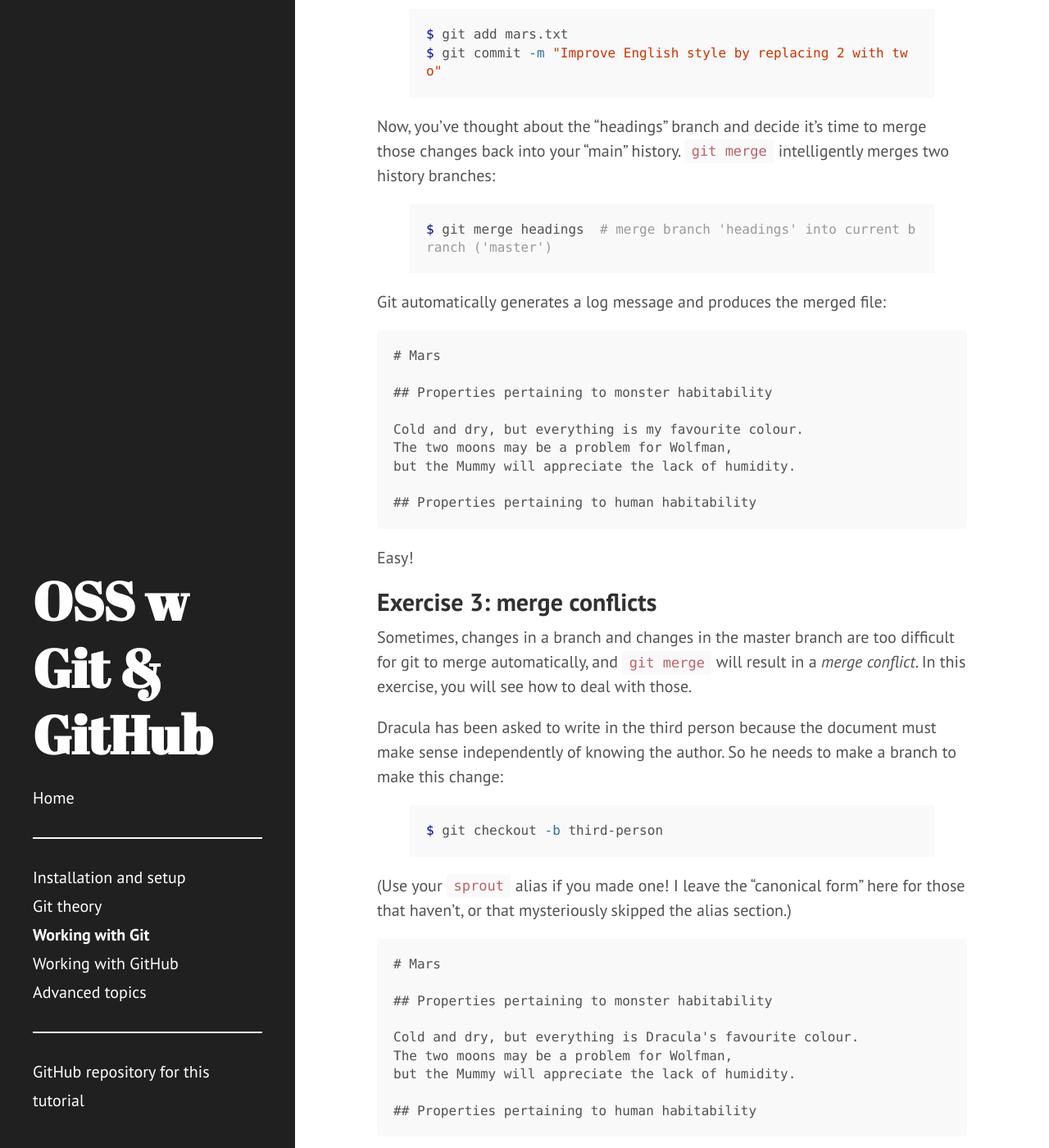
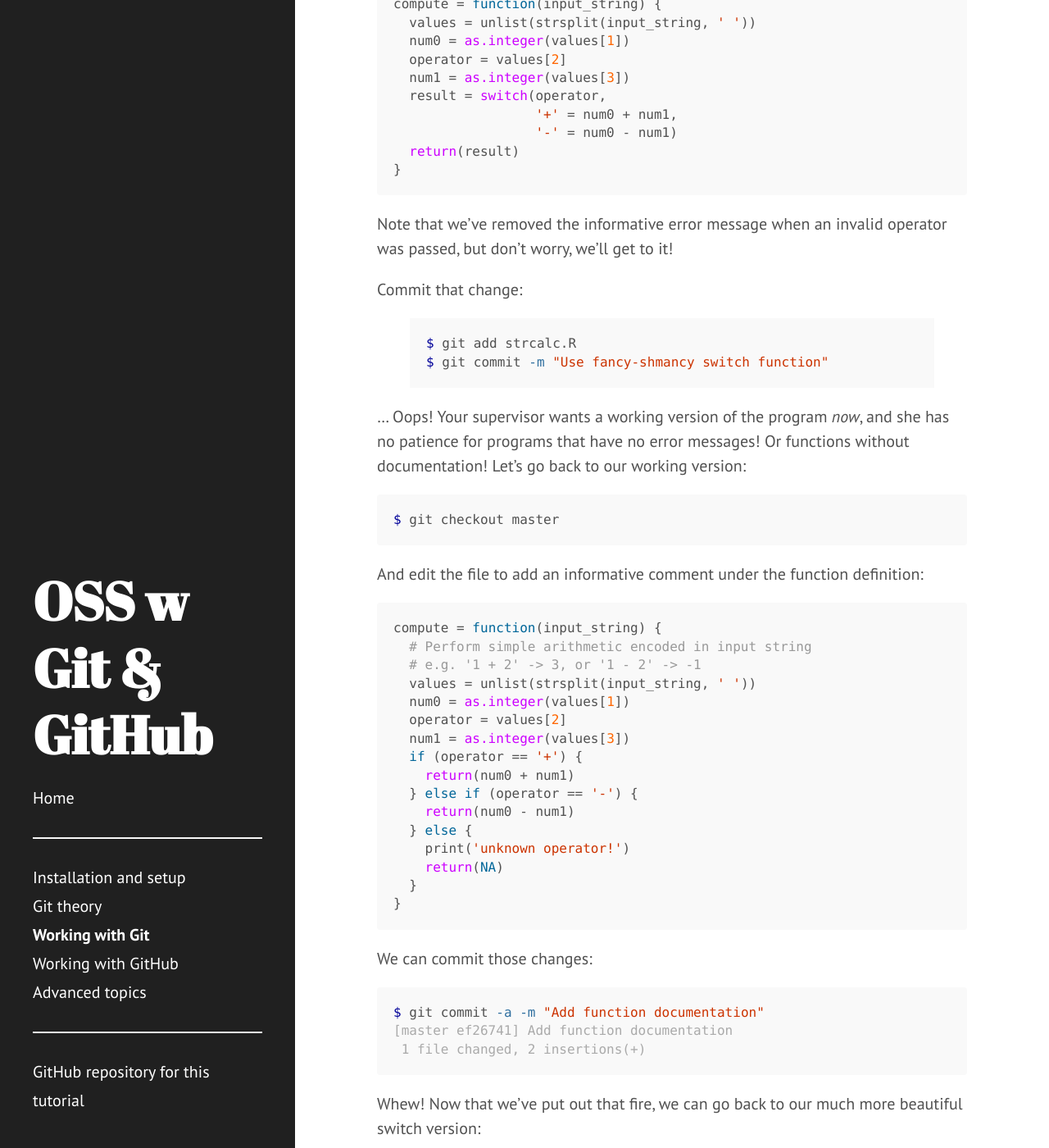
Before and after one commit to jni/git-tutorial, a Jekyll site: the page built from 2-working.md, in a window 1280 px wide and 1400 px high, scrolled down 10303 px. Shown: the whole window at 82% size. Built offline with Jekyll 4.4.1, drawn with Linux system fonts in a browser that asks for light colours; some of the changed text lies outside the part shown.

Commit message:
Finish R conversion of working with git

````diff
--- a/2-working.md
+++ b/2-working.md
@@ -120,31 +120,32 @@ Your branch is up-to-date with 'origin/master'.
 Untracked files:
   (use "git add <file>..." to include in what will be committed)
 
-        mars.txt
+    strcalc.R
 
-nothing added to commit but untracked files present (use "git add" to track)
+    nothing added to commit but untracked files present (use "git add" to
+    track)
 {% endhighlight %}
 
 Tell git to add the file to its tracking system:
 
 {% highlight console %}
-$ git add mars.txt
+$ git add strcalc.R
 $ git status
 On branch master
 Your branch is up-to-date with 'origin/master'.
 Changes to be committed:
   (use "git reset HEAD <file>..." to unstage)
 
-        new file:   mars.txt
+    new file:   strcalc.R
 {% endhighlight %}
 
 Then, *commit* the changes to the history:
 
 {% highlight console %}
-$ git commit --message "Start notes on Mars as a base"
-[master 3e1d628] Start notes on Mars as a base
- 1 file changed, 1 insertion(+)
- create mode 100644 mars.txt
+$ git commit --message "Initial work on an R string calculator"
+[master c85a965] Initial work on an R string calculator
+ 1 file changed, 12 insertions(+)
+ create mode 100644 strcalc.R
 {% endhighlight %}
 
 The quoted string is called a *commit message*. This should summarise the
@@ -178,11 +179,26 @@ followed in the community:
 
 ### ... back to the exercise
 
-Add another line, to the file, so that it reads as follows:
+We shouldn't return 0 on error, because it can be confused with a perfectly
+valid result. Instead, R provides a handy value for missing or invalid data:
+`NA`.
 
-~~~
-Cold and dry, but everything is my favourite colour.
-The 2 moons may be a problem for Wolfman.
+Edit your file so that, if the operator is not recognised, it returns `NA`
+instead of 0.
+
+~~~R
+compute = function(input_string) {
+  values = unlist(strsplit(input_string, ' '))
+  num0 = as.integer(values[1])
+  operator = values[2]
+  num1 = as.integer(values[3])
+  if (operator == '+') {
+    return(num0 + num1)
+  } else {
+    print('unknown operator!')
+    return(NA)
+  }
+}
 ~~~
 
 As before, we can check the status:
@@ -196,13 +212,13 @@ Changes not staged for commit:
   (use "git add <file>..." to update what will be committed)
   (use "git checkout -- <file>..." to discard changes in working directory)
 
-    modified:   mars.txt
+	modified:   strcalc.R
 
 no changes added to commit (use "git add" and/or "git commit -a")
 {% endhighlight %}
 
 This time, the output is a bit different: rather than showing you an
-"Untracked file", your changes to `mars.txt` are now listed as "not staged
+"Untracked file", your changes to `strcalc.R` are now listed as "not staged
 for commit". What does this mean?
 
 If you think of git as taking snapshots of changes over the life of a
@@ -225,47 +241,62 @@ to stage things manually, or you might find yourself searching for
 
 Ok let's just commit everything now. =P
 
+BUT FIRST! Let's actually check that "everything" is what we want. In
+addition to the one-line, "files changed" summary that we've seen, we can
+ask git for a line-by-line summary of changes:
+
+```console
+$ git diff
+diff --git a/strcalc.R b/strcalc.R
+index bf38946..1a0d609 100644
+--- a/strcalc.R
++++ b/strcalc.R
+@@ -7,6 +7,6 @@ compute = function(input_string) {
+     return(num0 + num1)
+   } else {
+     print('unknown operator!')
+-    return(0)
++    return(NA)
+   }
+ }
+```
+
+You can see that changes to a line are encoded in git as deletion of
+that line and addition of the modified line. Git works on a line by line
+basis, which is why it's perfect for code and plain text files, but not
+so great for big binary files such as images.
+
+At any rate, the list of all the changes is indeed what we want to commit,
+so we can use `--all`:
+
 {% highlight console %}
-$ git commit --all --message "Add concerns about effect of moons on Wolfman"
+$ git commit --all --message "Return NA, not 0, on invalid input"
 {% endhighlight %}
 
-Finally, let's add a line about the Mummy's preferences:
+Finally, let's add support for subtraction:
 
+~~~R
+compute = function(input_string) {
+  values = unlist(strsplit(input_string, ' '))
+  num0 = as.integer(values[1])
+  operator = values[2]
+  num1 = as.integer(values[3])
+  if (operator == '+') {
+    return(num0 + num1)
+  } else if (operator == '-') {
+    return(num0 - num1)
+  } else {
+    print('unknown operator!')
+    return(NA)
+  }
+}
 ~~~
-Cold and dry, but everything is my favourite colour.
-The 2 moons may be a problem for Wolfman,
-but the Mummy will appreciate the lack of humidity.
-~~~
-
-(Note the comma at the end of the second line.)
-
-In addition to producing the `git status` one-line summary that we've
-seen before, git can produce a line-by-line description of everything
-that's changed since our last commit:
-
-{% highlight console %}
-$ git diff
-diff --git a/mars.txt b/mars.txt
-index 30c4e2f..86cd5c2 100644
---- a/mars.txt
-+++ b/mars.txt
-@@ -1,2 +1,3 @@
- Cold and dry, but everything is my favourite colour.
--The 2 moons may be a problem for Wolfman.
-+The 2 moons may be a problem for Wolfman,
-+but the Mummy will appreciate the lack of humidity.
-{% endhighlight %}
-
-That's a machine-readable "diff format" that can be used by git and other
-software to reproduce the changes. Notice that a substitution (changing a
-full-stop into a comma) is encoded as a line deletion and addition, and the
-new line about the Mummy is another addition.
 
 Let's commit the changes:
 
 {% highlight console %}
-$ git add mars.txt
-$ git commit -m "Note Mummy's preference for Martian atmosphere"
+$ git add strcalc.R
+$ git commit -m "Add support for subtraction"
 {% endhighlight %}
 
 (`-m` is a shortcut for `--message`.)
@@ -274,27 +305,27 @@ You now have a *history* that you can look at and interact with:
 
 {% highlight console %}
 $ git log
-commit 37aa3b547fde90c36af10c45b07ca74c6936750d
+commit dbf8ab9aa4ed7e62e856c8c0620d2e2406baec01
 Author: Juan Nunez-Iglesias <juan.n@unimelb.edu.au>
-Date:   Tue May 26 15:04:59 2015 +1000
+Date:   Mon Apr 11 21:28:47 2016 +1000
 
-    Note Mummy's preference for Martian atmosphere
+    Add support for subtraction
 
-commit 71269262f49859b9b53b2e3ccbeec084fcae624b
+commit c0a11b0e00c591f51c6be601d25bbe8cdd6277ac
 Author: Juan Nunez-Iglesias <juan.n@unimelb.edu.au>
-Date:   Tue May 26 14:49:15 2015 +1000
+Date:   Mon Apr 11 21:17:47 2016 +1000
 
-    Add concerns about effect of moons on Wolfman
+    Return NA, not 0, on invalid input
 
-commit 3e1d628655c096b98d0fe7a2994350c014196714
+commit c85a9652b60583e43e189f5c0acc4759453f0569
 Author: Juan Nunez-Iglesias <juan.n@unimelb.edu.au>
-Date:   Tue May 26 12:46:17 2015 +1000
+Date:   Mon Apr 11 21:10:12 2016 +1000
 
-    Start notes on Mars as a base
+    Initial work on an R string calculator
 
-commit 2407f61e7bddda4e59118f2dfe78317a1d5a199c
+commit 8ab045720aed3f9478d6a580e5d9ba99071789f2
 Author: Juan Nunez-Iglesias <jni.soma@gmail.com>
-Date:   Tue May 26 12:23:56 2015 +1000
+Date:   Mon Apr 11 12:19:18 2016 +1000
 
     Initial commit
 {% endhighlight %}
@@ -313,37 +344,52 @@ state without impacting any branches by performing another checkout.
 If you want to create a new branch to retain commits you create, you may
 do so (now or later) by using -b with the checkout command again. Example:
 
-  git checkout -b new_branch_name
+  git checkout -b <new-branch-name>
 
-HEAD is now at 7126926... Add concerns about effect of moons on Wolfman
+HEAD is now at c85a965... Initial work on an R string calculator
 {% endhighlight %}
 
 You can verify that the file in your directory is now the older
 version:
 
 {% highlight console %}
-$ cat mars.txt
-Cold and dry, but everything is my favourite colour.
-The 2 moons may be a problem for Wolfman.
+$ cat strcalc.R
+compute = function(input_string) {
+  values = unlist(strsplit(input_string, ' '))
+  num0 = as.integer(values[1])
+  operator = values[2]
+  num1 = as.integer(values[3])
+  if (operator == '+') {
+    return(num0 + num1)
+  } else {
+    print('unknown operator!')
+    return(0)
+  }
+}
 {% endhighlight %}
 
 > Note: you can use just the first few digits of the hash when checking
 > out a specific revision:
 >
 > {% highlight console %}
-> $ git checkout 7126
-> HEAD is now at 7126926... Add concerns about effect of moons on Wolfman
+> $ git checkout c0a11
+> Previous HEAD position was c85a965... Initial work on an R string calculator
+> HEAD is now at c0a11b0... Return NA, not 0, on invalid input
 > {% endhighlight %}
 
 Thankfully, it's easy to go back to the latest version:
 
 {% highlight console %}
 $ git checkout master
+Previous HEAD position was c0a11b0... Return NA, not 0, on invalid input
+Switched to branch 'master'
+Your branch is ahead of 'origin/master' by 3 commits.
+  (use "git push" to publish your local commits)
 {% endhighlight %}
 
 ## Exercise 2: branches
 
-Now we will undertake a major change to the structure of the document.
+Now we will undertake a major change to the structure of the function.
 Because it's such a big
 change, you want to work in a different _branch_ from "master", so that
 you can keep using that one while fixing up the new stuff. In practice,
@@ -351,11 +397,11 @@ almost _every_ change is significant enough to warrant a new branch,
 because "sprouting" one is cheap and easy.
 
 {% highlight console %}
-$ git checkout -b headings  # make branch to add headings
+$ git checkout -b use-switch  # make branch to use switch statement
 {% endhighlight %}
 
 You should read that as: check out the current branch into a new branch
-called `headings`. This is a good opportunity to learn about aliases,
+called `use-switch`. This is a good opportunity to learn about aliases,
 which are short names for commands that make them more memorable:
 
 {% highlight console %}
@@ -365,7 +411,7 @@ $ git config --global alias.sprout 'checkout -b'
 You can then replace the previous command with:
 
 {% highlight console %}
-$ git sprout headings
+$ git sprout use-switch
 {% endhighlight %}
 
 Feel free to get as creative as you want with your alias names! They are
@@ -373,167 +419,194 @@ essential to making a more intuitive git interface that works for you. (But
 do keep in mind that they will not be there when you use a different
 computer!)
 
-Now let's change the style of the text to be a bit less robotic:
+Now let's replace the longish list of if / else-if with a switch statement:
 
+~~~R
+compute = function(input_string) {
+  values = unlist(strsplit(input_string, ' '))
+  num0 = as.integer(values[1])
+  operator = values[2]
+  num1 = as.integer(values[3])
+  result = switch(operator,
+                  '+' = num0 + num1,
+                  '-' = num0 - num1)
+  return(result)
+}
 ~~~
-# Mars
 
-## Properties pertaining to monster habitability
-
-Cold and dry, but everything is my favourite colour.
-The 2 moons may be a problem for Wolfman,
-but the Mummy will appreciate the lack of humidity.
-~~~
+Note that we've removed the informative error message when an invalid
+operator was passed, but don't worry, we'll get to it!
 
 Commit that change:
 
 {% highlight console %}
-$ git add mars.txt
-$ git commit -m "Add title and heading"
+$ git add strcalc.R
+$ git commit -m "Use fancy-shmancy switch function"
 {% endhighlight %}
 
-... and add a heading for human-focused concerns:
+... Oops! Your supervisor wants a working version of the program *now*,
+and she has no patience for programs that have no error messages! Or
+functions without documentation! Let's go back to our working version:
 
-~~~
-# Mars
+```console
+$ git checkout master
+```
 
-## Properties pertaining to monster habitability
+And edit the file to add an informative comment under the function
+definition:
 
-Cold and dry, but everything is my favourite colour.
-The 2 moons may be a problem for Wolfman,
-but the Mummy will appreciate the lack of humidity.
+```R
+compute = function(input_string) {
+  # Perform simple arithmetic encoded in input string
+  # e.g. '1 + 2' -> 3, or '1 - 2' -> -1
+  values = unlist(strsplit(input_string, ' '))
+  num0 = as.integer(values[1])
+  operator = values[2]
+  num1 = as.integer(values[3])
+  if (operator == '+') {
+    return(num0 + num1)
+  } else if (operator == '-') {
+    return(num0 - num1)
+  } else {
+    print('unknown operator!')
+    return(NA)
+  }
+}
+```
 
-## Properties pertaining to human habitability
-~~~
+We can commit those changes:
 
-Now commit, return to the master branch, and make some unrelated changes:
+```console
+$ git commit -a -m "Add function documentation"
+[master ef26741] Add function documentation
+ 1 file changed, 2 insertions(+)
+```
 
-{% highlight console %}
-$ git add mars.txt
-$ git commit -m "Add heading for human-specific concerns"
+Whew! Now that we've put out that fire, we can go back to our much more
+beautiful switch version:
+
+```console
+$ git checkout use-switch
+```
+
+Now, `switch` lets us specify a default value at the very end, which is
+equivalent to the `else` that we had for unknown operators in the original
+function. So:
+
+```R
+compute = function(input_string) {
+  values = unlist(strsplit(input_string, ' '))
+  num0 = as.integer(values[1])
+  operator = values[2]
+  num1 = as.integer(values[3])
+  result = switch(operator,
+                  '+' = num0 + num1,
+                  '-' = num0 - num1,
+                  NA)
+  if (is.na(result)) {
+    print('unknown operator!')
+  }
+  return(result)
+}
+```
+
+And we commit it:
+
+```console
+$ git commit -a -m "Add NA processing for switch statement"
+[use-switch 7a1e58b] Add NA processing for switch statement
+ 1 file changed, 5 insertions(+), 1 deletion(-)
+```
+
+Now you decide that your `use-switch` branch is ready to become the main
+branch of your program. It's great because adding new operators will be
+super-easy!
+
+`git merge` can often automatically reconcile changes in two branched
+histories:
+
+```console
 $ git checkout master
-{% endhighlight %}
+Switched to branch 'master'
+Your branch is ahead of 'origin/master' by 4 commits.
+  (use "git push" to publish your local commits)
+$ git merge use-switch
+Auto-merging strcalc.R
+Merge made by the 'recursive' strategy.
+ strcalc.R | 14 +++++++-------
+ 1 file changed, 7 insertions(+), 7 deletions(-)
+```
 
-Replace the number "2" with the word "two":
+Git has automatically done the work of resolving the different changes!
 
-~~~
-Cold and dry, but everything is my favourite colour.
-The two moons may be a problem for Wolfman,
-but the Mummy will appreciate the lack of humidity.
-~~~
+```
+compute = function(input_string) {
+  # Perform simple arithmetic encoded in input string
+  # e.g. '1 + 2' -> 3, or '1 - 2' -> -1
+  values = unlist(strsplit(input_string, ' '))
+  num0 = as.integer(values[1])
+  operator = values[2]
+  num1 = as.integer(values[3])
+  result = switch(operator,
+                  '+' = num0 + num1,
+                  '-' = num0 - num1,
+                  NA)
+  if (is.na(result)) {
+    print('unknown operator!')
+  }
+  return(result)
+}
+```
 
-And commit those changes:
-
-{% highlight console %}
-$ git add mars.txt
-$ git commit -m "Improve English style by replacing 2 with two"
-{% endhighlight %}
-
-Now, you've thought about the "headings" branch and decide it's time to
-merge those changes back into your "main" history. `git merge` intelligently
-merges two history branches:
-
-{% highlight console %}
-$ git merge headings  # merge branch 'headings' into current branch ('master')
-{% endhighlight %}
-
-Git automatically generates a log message and produces the merged file:
-
-~~~
-# Mars
-
-## Properties pertaining to monster habitability
-
-Cold and dry, but everything is my favourite colour.
-The two moons may be a problem for Wolfman,
-but the Mummy will appreciate the lack of humidity.
-
-## Properties pertaining to human habitability
-~~~
-
-Easy!
 
 ## Exercise 3: merge conflicts
 
-Sometimes, changes in a branch and changes in the master branch are too
-difficult for git to merge automatically, and `git merge` will result in a
-*merge conflict*. In this exercise, you will see how to deal with those.
+Sometimes, it's not clear *how* two branching changes should be merged, for
+example if the same line is changed in both histories. Which change should
+take precedence? Git does the right thing and defers the decision to you.
+Let's see how it does this.
 
-Dracula has been asked to write in the third person because the document
-must make sense independently of knowing the author. So he needs to make a
-branch to make this change:
+Create a branch to add the multiplication operator:
 
-{% highlight console %}
-$ git checkout -b third-person
-{% endhighlight %}
+```console
+$ git checkout master -b add-multiplication
+```
 
-(Use your `sprout` alias if you made one! I leave the "canonical form" here
-for those that haven't, or that mysteriously skipped the alias section.)
+Thanks to our work with `switch`, it's as simple as adding the following
+line after the subtraction operator:
 
-~~~
-# Mars
+```R
+                  '*' = num0 * num1,
+```
 
-## Properties pertaining to monster habitability
+Commit that change:
 
-Cold and dry, but everything is Dracula's favourite colour.
-The two moons may be a problem for Wolfman,
-but the Mummy will appreciate the lack of humidity.
+```console
+$ git commit -a -m "Add support for multiplication operator"
+```
 
-## Properties pertaining to human habitability
-~~~
+Now, repeat the same procedure, including the new branch, for division:
 
-Commit the change:
+```console
+$ git checkout master -b add-division
+# ... make changes to R file ...
+$ git commit -a -m "Add support for division operator"
+```
 
-{% highlight console %}
-$ git add mars.txt
-$ git commit -m "Change Dracula reference to the third person"
-{% endhighlight %}
-
-Now, a pedantic member of the team (let's call them "Juan Nunez-Iglesias")
-has requested that only valid, complete English sentences should appear in
-the document text. So we make another branch for that change.
+Finally, bring those changes into the master branch:
 
 {% highlight console %}
 $ git checkout master
-$ git checkout -b pedant
-{% endhighlight %}
-
-And edit the file as follows:
-
-~~~
-# Mars
-
-## Properties pertaining to monster habitability
-
-Mars is cold and dry, but everything is my favourite colour.
-The two moons may be a problem for Wolfman,
-but the Mummy will appreciate the lack of humidity.
-
-## Properties pertaining to human habitability
-~~~
-
-And commit our changes:
-
-{% highlight console %}
-$ git add mars.txt
-$ git commit -m "Complete first sentence"
-{% endhighlight %}
-
-Finally, we get back the master branch and try to merge each branch in
-sequence:
-
-{% highlight console %}
-$ git checkout master
-$ git merge third-person
-$ git merge pedant
+$ git merge add-multiplication
+$ git merge add-division
 {% endhighlight %}
 
 At this point git will, to use a technical term, *chuck a hissy fit*, and
 refuse to perform the merge:
 
 {% highlight console %}
-Auto-merging mars.txt
-CONFLICT (content): Merge conflict in mars.txt
+Auto-merging strcalc.R
+CONFLICT (content): Merge conflict in strcalc.R
 Automatic merge failed; fix conflicts and then commit the result.
 {% endhighlight %}
 
@@ -542,48 +615,67 @@ changes. Git places markers on the file where it has found conflicts,
 so you can quickly identify those locations and decide on a fix:
 
 ~~~
-# Mars
-
-## Properties pertaining to monster habitability
-
+compute = function(input_string) {
+  # Perform simple arithmetic encoded in input string
+  # e.g. '1 + 2' -> 3, or '1 - 2' -> -1
+  values = unlist(strsplit(input_string, ' '))
+  num0 = as.integer(values[1])
+  operator = values[2]
+  num1 = as.integer(values[3])
+  result = switch(operator,
+                  '+' = num0 + num1,
+                  '-' = num0 - num1,
 <<<<<<< HEAD
-Cold and dry, but everything is Dracula's favourite colour.
+                  '*' = num0 * num1,
 =======
-Mars is cold and dry, but everything is my favourite colour.
->>>>>>> pedant
-The two moons may be a problem for Wolfman,
-but the Mummy will appreciate the lack of humidity.
-
-## Properties pertaining to human habitability
+                  '/' = num0 / num1,
+>>>>>>> add-division
+                  NA)
+  if (is.na(result)) {
+    print('unknown operator!')
+  }
+  return(result)
+}
 ~~~
 
 Git is saying that in the current branch ("HEAD"), the file at that
-position contains the single line, "Cold and dry, but everything is
-Dracula's favourite colour.", while the `pedant` branch, which we
-are trying to merge, contains the line, "Mars is cold and dry, but
-everything is my favourite colour."
+position contains the single line, `'*' = num0 * num1,`, while the
+`add-division` branch, which we are trying to merge, contains the line,
+`'/' = num0 / num1`, *at the very same spot*.
 
 You fix merge conflicts by navigating to the `<<<<<<<` markers, comparing
 the two conflicting versions, and leaving the file as you want it to be
 committed: removing the markers, and combining the changes in a way
 that makes sense, and that a system like git can't figure out by itself.
 
-~~~
-# Mars
+In this case, we simply remove all the markers, and leave the two lines
+one after the other inside the file.
 
-## Properties pertaining to monster habitability
-
-Mars is cold and dry, but everything is Dracula's favourite colour.
-The two moons may be a problem for Wolfman,
-but the Mummy will appreciate the lack of humidity.
-
-## Properties pertaining to human habitability
+~~~R
+compute = function(input_string) {
+  # Perform simple arithmetic encoded in input string
+  # e.g. '1 + 2' -> 3, or '1 - 2' -> -1
+  values = unlist(strsplit(input_string, ' '))
+  num0 = as.integer(values[1])
+  operator = values[2]
+  num1 = as.integer(values[3])
+  result = switch(operator,
+                  '+' = num0 + num1,
+                  '-' = num0 - num1,
+                  '*' = num0 * num1,
+                  '/' = num0 / num1,
+                  NA)
+  if (is.na(result)) {
+    print('unknown operator!')
+  }
+  return(result)
+}
 ~~~
 
 Finally, tell git you've fixed the problem by `git add`ing the file,
 commit, and the merge will complete!
 
 {% highlight console %}
-$ git add mars.txt
+$ git add strcalc.R
 $ git commit
 {% endhighlight %}
````
Also changed, not shown: other parts of 2-working.md (+2 -2 lines).
